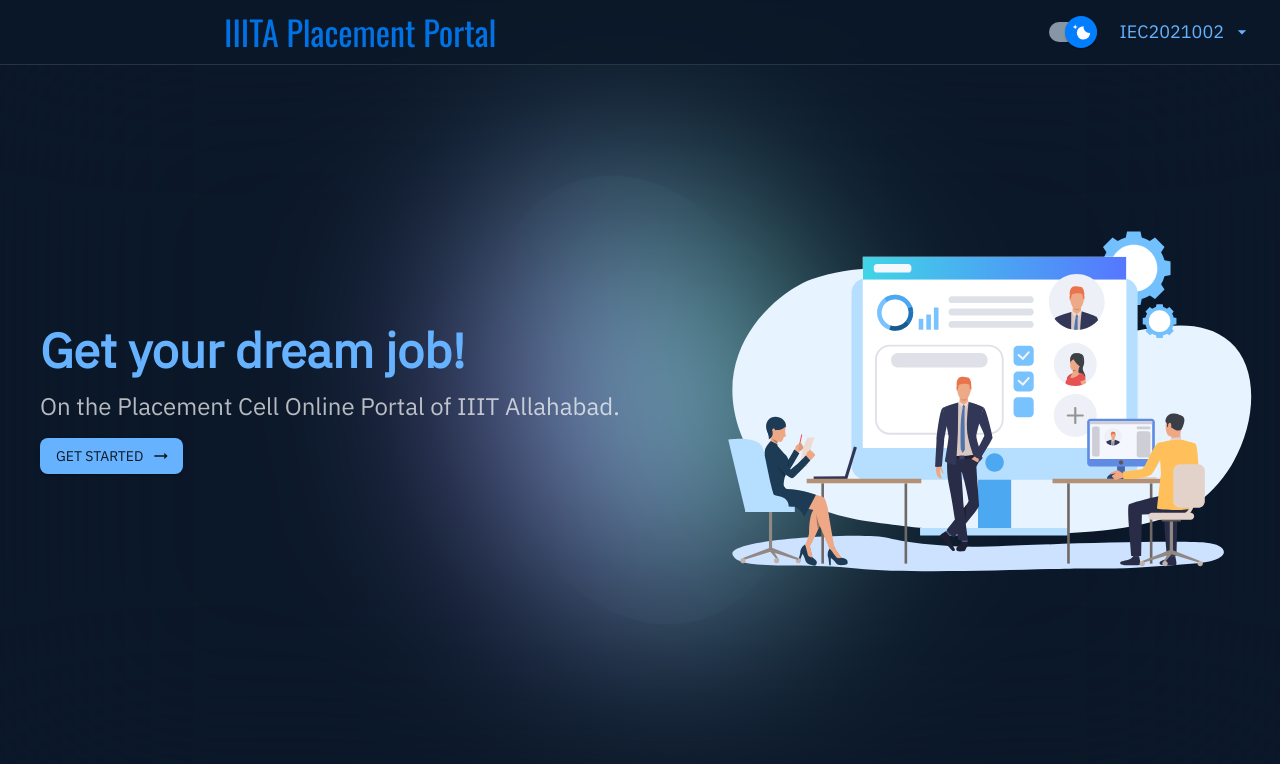
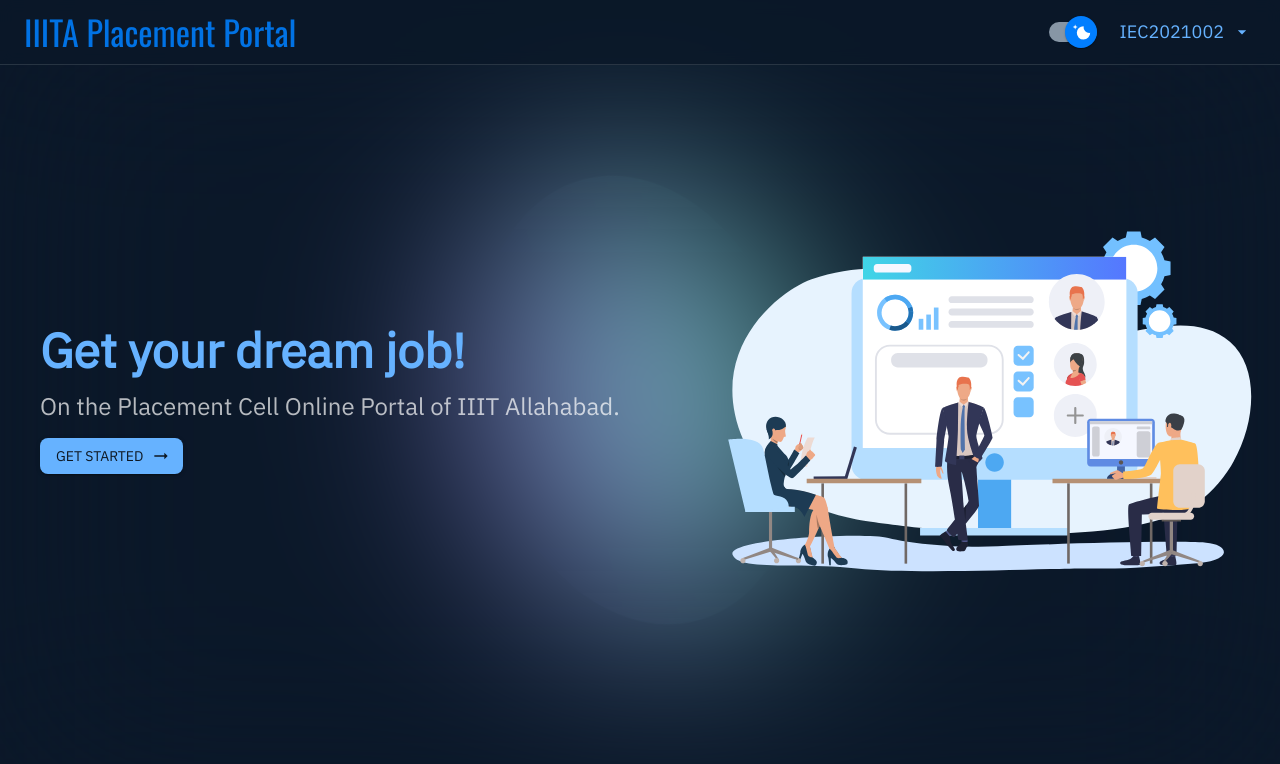
Before and after one commit to GeekHaven/PCell-Portal, a Next.js app in the folder client/: page / in a window 1280 px wide. Shown: the top 764 px of the page. Built offline with nearby package versions, Linux system fonts and the light colour scheme.

Commit message:
Home page done

```diff
--- a/client/src/components/Navbar/index.js
+++ b/client/src/components/Navbar/index.js
@@ -18,7 +18,7 @@
 
 const drawerWidth = 200;
 
-export default function Navbar({ open, setOpen }) {
+export default function Navbar({ open, setOpen, noSidebarMargin }) {
   let { theme, toggleTheme } = useContext(ThemeContext);
   let [menuOpen, setMenuOpen] = useState(false);
   let [sideMenuOpen, setSideMenuOpen] = useState(false);
@@ -37,11 +37,12 @@
         backdropFilter: 'blur(8px)',
       }}
     >
-      <Toolbar className="md:ml-[200px]">
+      <Toolbar className={noSidebarMargin ? undefined : 'md:ml-[200px]'}>
         <Container
           maxWidth="xl"
           className="flex flex-row md:justify-between px-0 items-center"
         >
+          {!noSidebarMargin && (
             <IconButton
               size="large"
               aria-controls="menu-appbar"
@@ -53,6 +54,7 @@
             >
               <MenuIcon />
             </IconButton>
+          )}
           <Menu
             anchorEl={sideMenuRef.current}
             open={sideMenuOpen}
--- a/client/src/pages/_app.js
+++ b/client/src/pages/_app.js
@@ -44,7 +44,11 @@
             },
             <>
               {!Component.hideNavbar && (
-                <Navbar open={open} setOpen={setOpen} />
+                <Navbar
+                  open={open}
+                  setOpen={setOpen}
+                  noSidebarMargin={Component.hideDrawer}
+                />
               )}
               {!Component.hideDrawer && (
                 <Drawer open={open} setOpen={setOpen} />
```
Lines whose indentation alone changed are shown as unchanged.
